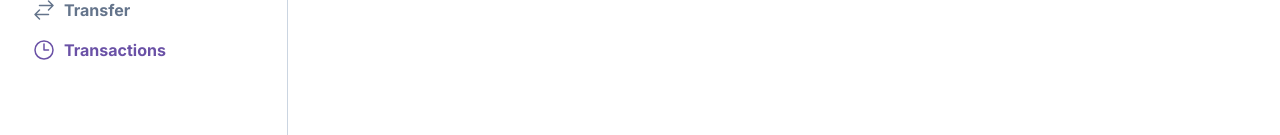
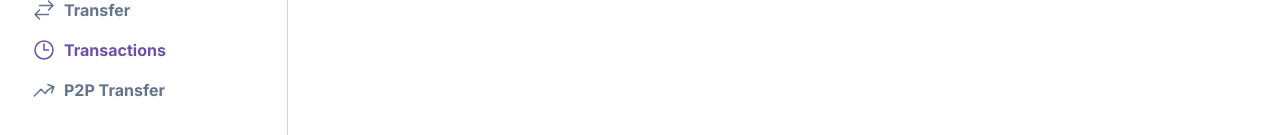
Before and after one commit to Sumeet-2023/payTM-app, a Next.js app in the folder apps/user-app/: page /transactions in a window 1280 px wide. Shown: the part 219-354 px from the top of the page. Built offline with nearby package versions, Linux system fonts and the light colour scheme; no server answers.

Commit message:
Added p2p page.

```diff
--- a/apps/user-app/app/(dashboard)/layout.tsx
+++ b/apps/user-app/app/(dashboard)/layout.tsx
@@ -12,6 +12,7 @@ export default function Layout({
                 <SidebarItem href={"/dashboard"} icon={<HomeIcon />} title="Home" />
                 <SidebarItem href={"/transfer"} icon={<TransferIcon />} title="Transfer" />
                 <SidebarItem href={"/transactions"} icon={<TransactionsIcon />} title="Transactions" />
+              <SidebarItem href={"/p2p"} icon={<P2pTransferIcon />} title="P2P Transfer" />
             </div>
         </div>
             {children}
@@ -37,3 +38,9 @@ function TransactionsIcon() {
   </svg>
 
 }
+function P2pTransferIcon() {
+    return  <svg xmlns="http://www.w3.org/2000/svg" fill="none" viewBox="0 0 24 24" stroke-width="1.5" stroke="currentColor" class="size-6">
+    <path stroke-linecap="round" stroke-linejoin="round" d="M2.25 18 9 11.25l4.306 4.306a11.95 11.95 0 0 1 5.814-5.518l2.74-1.22m0 0-5.94-2.281m5.94 2.28-2.28 5.941" />
+  </svg>
+
+}
--- /dev/null
+++ b/apps/user-app/app/(dashboard)/p2p/page.tsx
@@ -0,0 +1,5 @@
+export default function() {
+    return <div>
+        p2p page
+    </div>
+}
```
